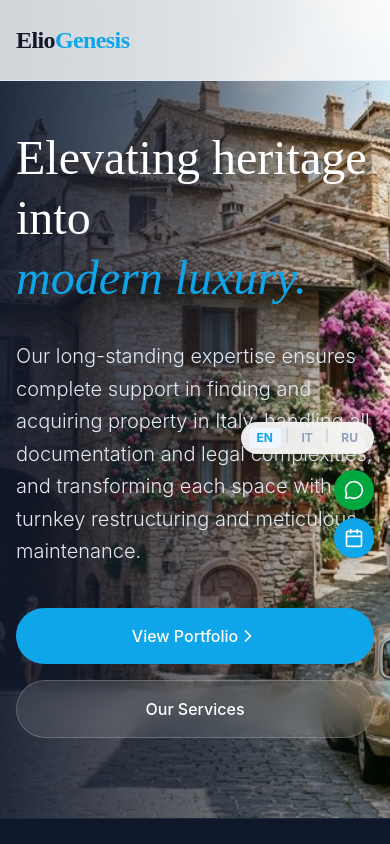
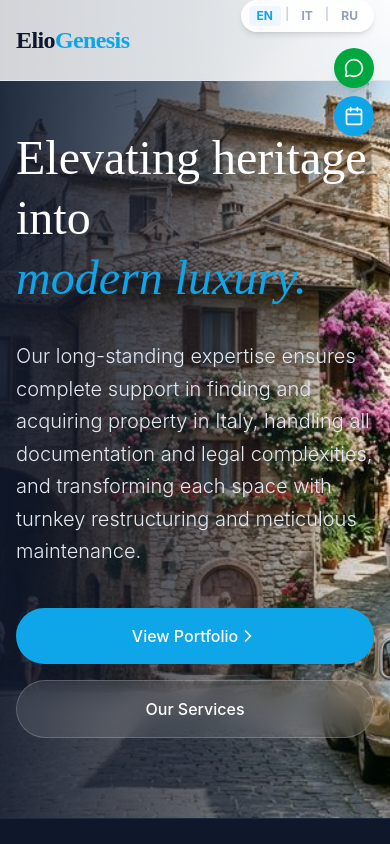
Before and after one commit to Pryshvitsyn/luxuar_repair_1, a React (Vite) app: page / in a window 390 px wide. Shown: the top 844 px of the page. Built offline with nearby package versions, Linux system fonts and the light colour scheme.

Commit message:
Update App.jsx

```diff
--- a/src/App.jsx
+++ b/src/App.jsx
@@ -184,7 +184,7 @@ function App() {
       </nav>
 
       {/* Mobile & Tablet Inline Controls */}
-<div className="fixed right-4 top-1/2 z-40 flex flex-col items-end gap-2 lg:hidden">
+<div className="fixed right-4 z-50 flex flex-col items-end gap-2 lg:hidden">
   {/* Top Row: Language Switcher inline with Logo */}
   <div className="flex gap-1 text-xs font-bold bg-white/90 backdrop-blur-md rounded-full px-2 py-1.5 shadow-md">
     <button onClick={() => setLanguage('en')} className={`px-2 py-0.5 rounded transition-colors ${language === 'en' ? 'text-brand-blue bg-blue-50' : 'text-slate-400 hover:text-slate-600'}`}>EN</button>
```
